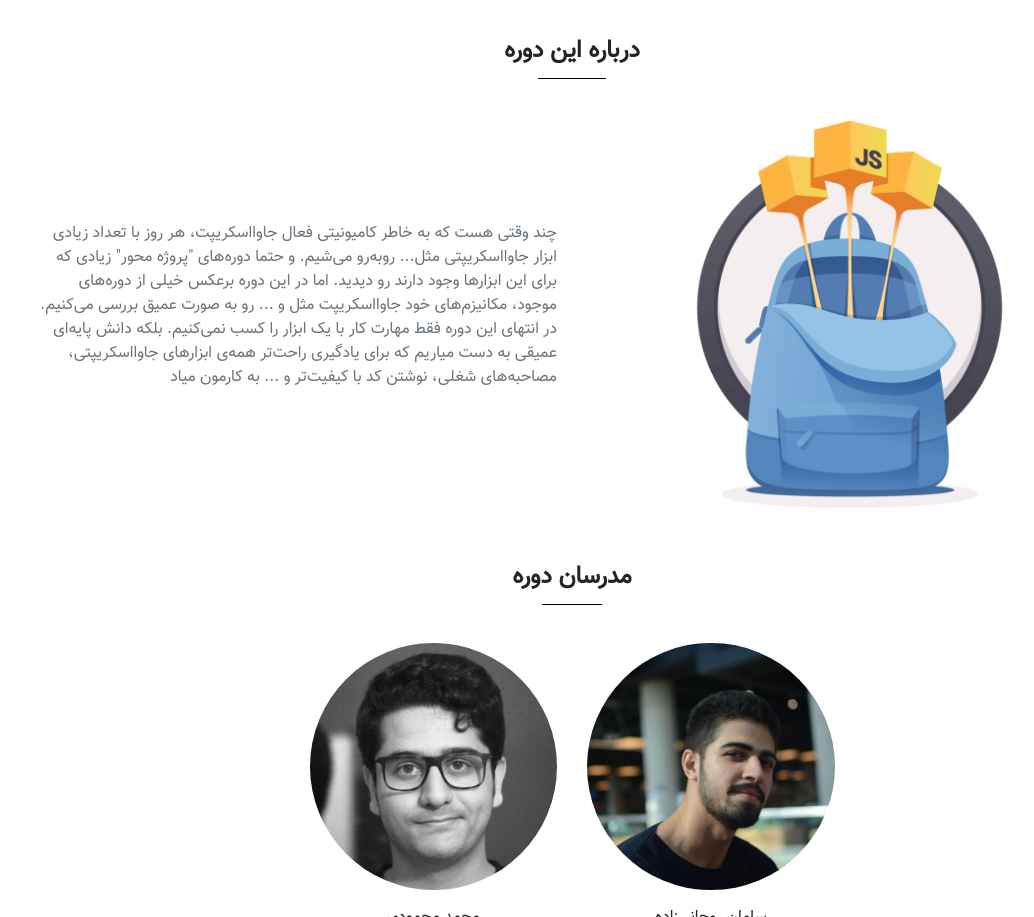
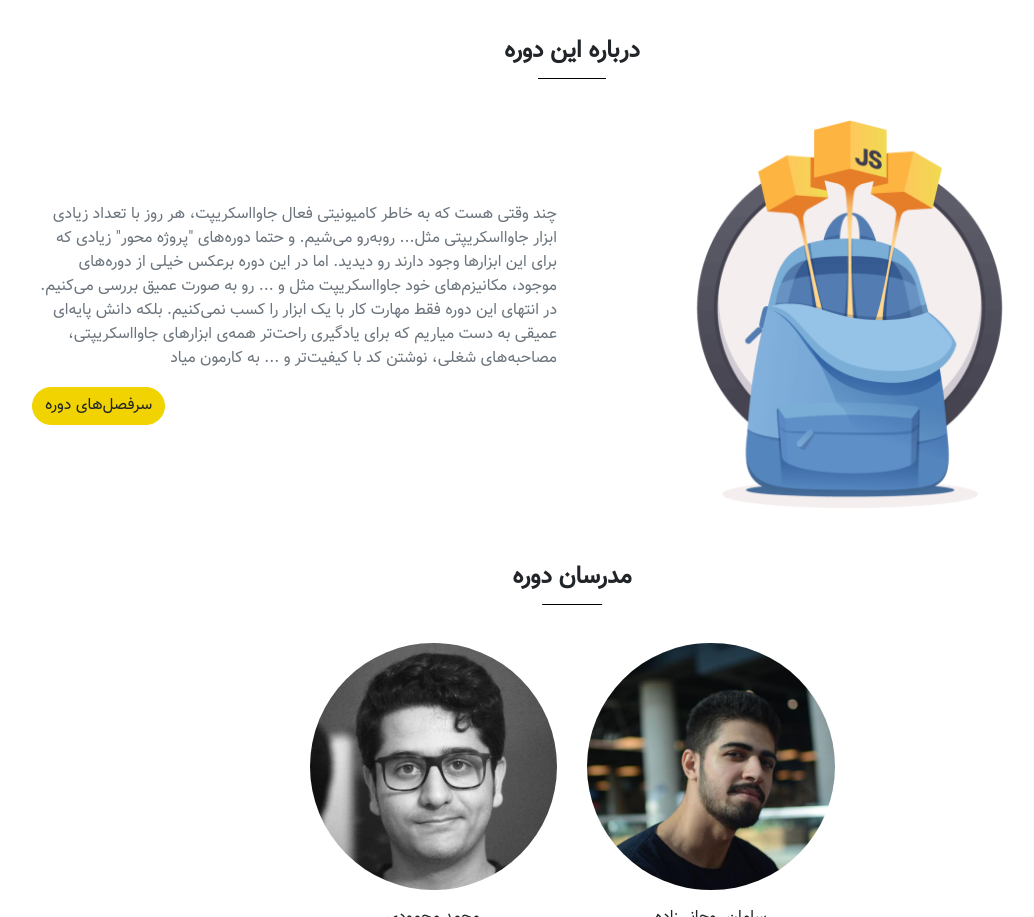
Before and after one commit to SamanRohanizade/uscjs, a Gatsby site: page / in a window 1280 px wide. Shown: the part 807-1724 px from the top of the page, without its empty margins (68-1102 px from the left). Built offline with nearby package versions, Linux system fonts and the light colour scheme; Gatsby itself is replaced by a stand-in of ours.

Commit message:
add a link to topics page inside index page

```diff
--- a/src/layouts/layout.scss
+++ b/src/layouts/layout.scss
@@ -58,6 +58,10 @@ footer {
   background: $dark;
 }
 
+.btn-rounded {
+  border-radius: 25px;
+}
+
 .heading {
   display: table;
   position: relative;
--- a/src/pages/index.js
+++ b/src/pages/index.js
@@ -1,4 +1,5 @@
 import React from "react"
+import {Link} from 'gatsby'
 import Layout from "src/layouts/mainLayout"
 // import Image from "../components/image"
 import SEO from "src/components/seo"
@@ -21,7 +22,7 @@ const IndexPage = () => (
         <div className="col-md-6 text-center">
           <img className="w-75" src={jsBagImage} alt="" draggable="false" />
         </div>
-        <div className="col-md-6 d-flex align-items-center mt-4 mt-md-0">
+        <div className="col-md-6 d-flex flex-column justify-content-center mt-4 mt-md-0">
           <p className="text-muted">
           چند وقتی هست که به خاطر کامیونیتی فعال جاوااسکریپت، هر روز با تعداد زیادی ابزار جاوااسکریپتی مثل... روبه‌رو می‌شیم. و حتما دوره‌های "پروژه محور" زیادی که برای این ابزارها وجود دارند رو دیدید.
 
@@ -29,6 +30,11 @@ const IndexPage = () => (
 
 در انتهای این دوره فقط مهارت کار با یک ابزار را کسب نمی‌کنیم. بلکه دانش پایه‌ای عمیقی به دست میاریم که برای یادگیری راحت‌تر همه‌ی ابزارهای جاوااسکریپتی، مصاحبه‌های شغلی، نوشتن کد با کیفیت‌تر و ... به کارمون میاد
           </p>
+          <div className="text-left">
+            <Link to="/topics" className="btn btn-primary btn-rounded">
+              سرفصل‌های دوره
+            </Link>
+          </div>
         </div>
       </div>
 
```
